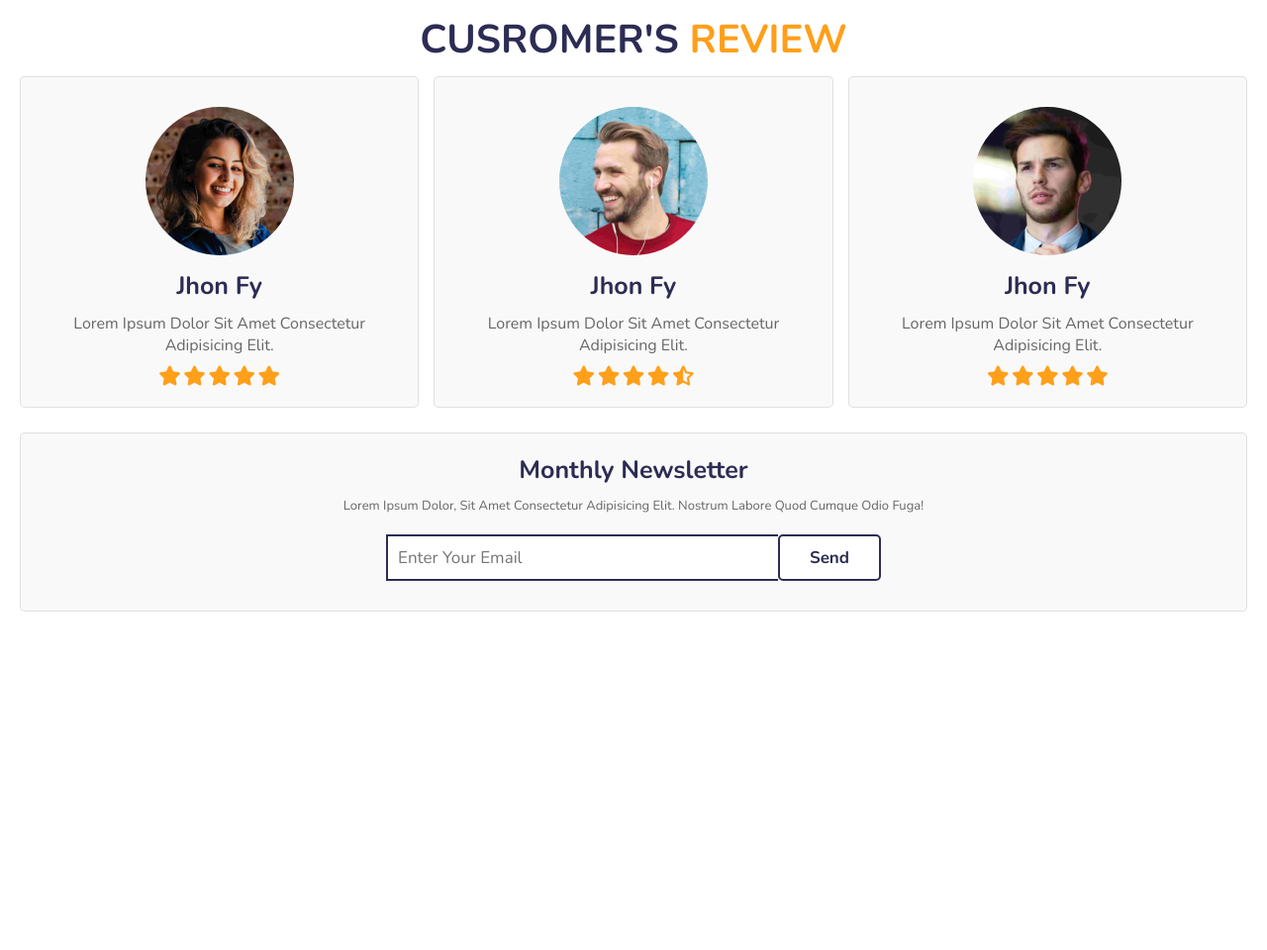
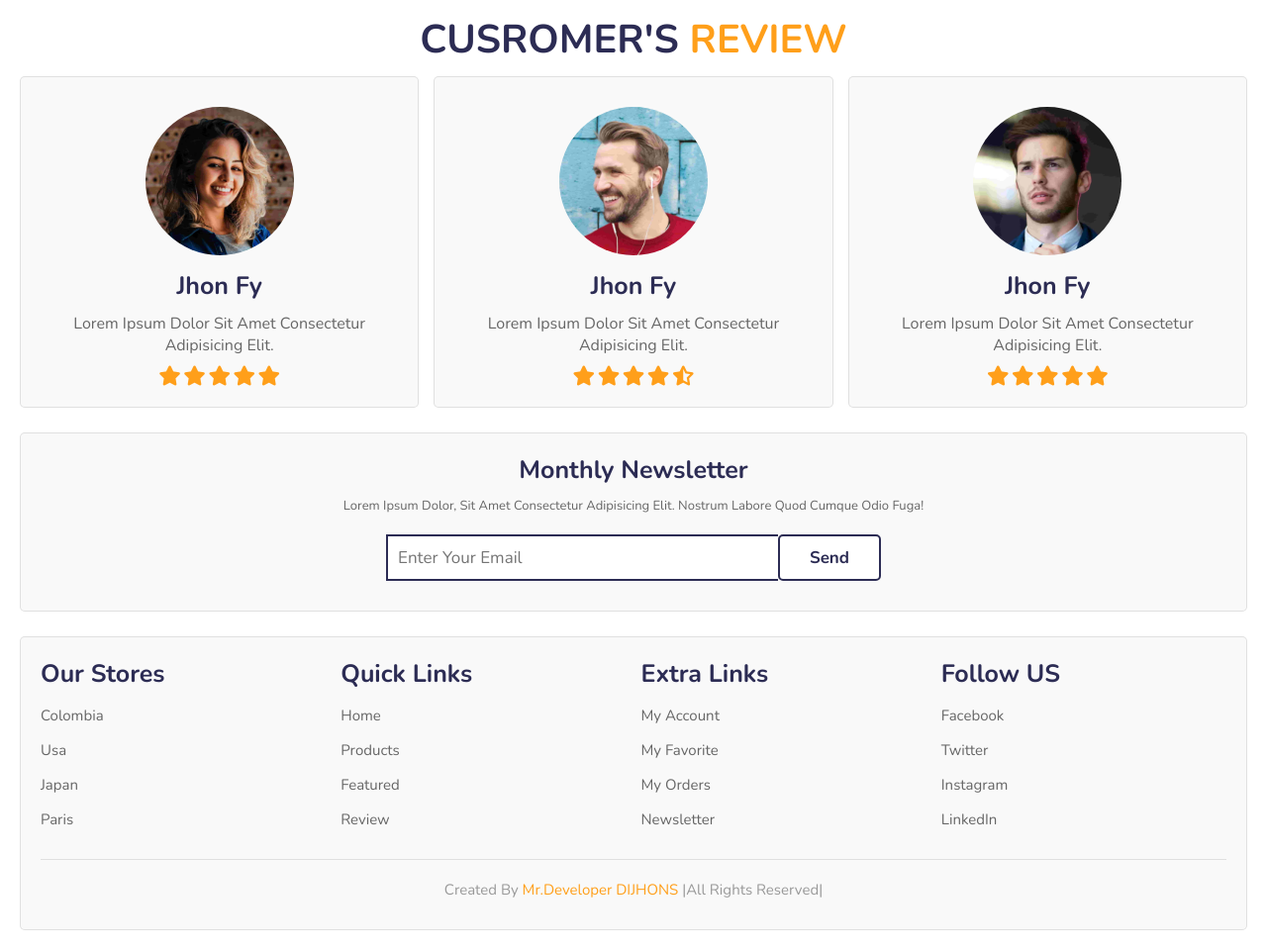
Before and after one commit to JhonnFy/E-Commerce-Website-NIKE, a plain HTML site: page Index.html in a window 1280 px wide. Shown: the part 3282-4242 px from the top of the page at 99% size. Before the commit the page ends 3905 px from the top, so only its background shows below. Drawn offline with nearby package versions, Linux system fonts and the light colour scheme.

Commit message:
ECommerce Website OK

```diff
--- a/Index.html
+++ b/Index.html
@@ -415,6 +415,49 @@
     <!--Newsletter Section Ends-->
 
 
+    <!--Footer Section Stars-->
+    <section class="footer">
+        <div class="box-container">
+
+            <div class="box">
+                <h3>Our Stores</h3>
+                <a href="#">Colombia</a>
+                <a href="#">Usa</a>
+                <a href="#">Japan</a>
+                <a href="#">Paris</a>
+            </div>
+
+            <div class="box">
+                <h3>Quick Links</h3>
+                <a href="#">Home</a>
+                <a href="#">Products</a>
+                <a href="#">Featured</a>
+                <a href="#">Review</a>
+            </div>
+
+            <div class="box">
+                <h3>Extra Links</h3>
+                <a href="#">My Account</a>
+                <a href="#">My Favorite</a>
+                <a href="#">My Orders</a>
+                <a href="#">Newsletter</a>
+            </div>
+
+            <div class="box">
+                <h3>Follow US</h3>
+                <a href="#">Facebook</a>
+                <a href="#">Twitter</a>
+                <a href="#">Instagram</a>
+                <a href="#">LinkedIn</a>
+            </div>
+
+            <div class="credit">Created By <span>Mr.Developer DIJHONS</span> |All Rights Reserved|</div>
+
+        </div>
+    </section>
+    <!--Footer Section Ends-->
+
+
     <!--Custom Js File Link-->
     <script src="js/script.js"></script>
 
--- a/css/style.css
+++ b/css/style.css
@@ -530,9 +530,50 @@ header .icons a:hover{
     border-radius: 0;
 }
 
+.footer .box-container{
+    border: .1rem solid rgba(0,0,0,.1);
+    border-radius: .5rem;
+    background: #f9f9f9;
+    padding: 2rem;
+    display: flex;
+    flex-wrap: wrap;
+    gap: 1.5rem;
+}
 
+.footer .box-container .box{
+    flex:1 1 20rem;
+}
 
+.footer .box-container .box h3{
+    color: var(--black);
+    font-size: 2.5rem;
+    padding-bottom: 1.5rem;
+}
 
+.footer .box-container .box a{
+    color: #666;
+    font-size: 1.5rem;
+    padding-bottom: 1.5rem;
+    display: block;
+}
+
+.footer .box-container .box a:hover{
+    color: var(--ornage);
+}
+
+.footer .box-container .credit{
+    text-align: center;
+    width: 100%;
+    border-top: .1rem solid rgba(0,0,0,.1);
+    font-size: 1.5rem;
+    padding: 1rem;
+    padding-top: 2rem;
+    color: #999;
+}
+
+.footer .box-container .credit span{
+    color: var(--ornage);
+}
 
 
 
```
